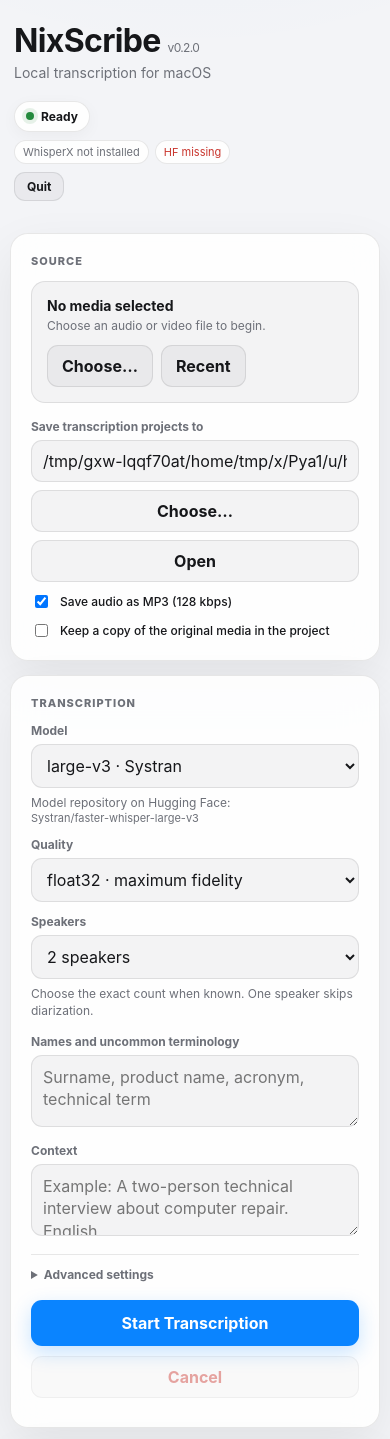
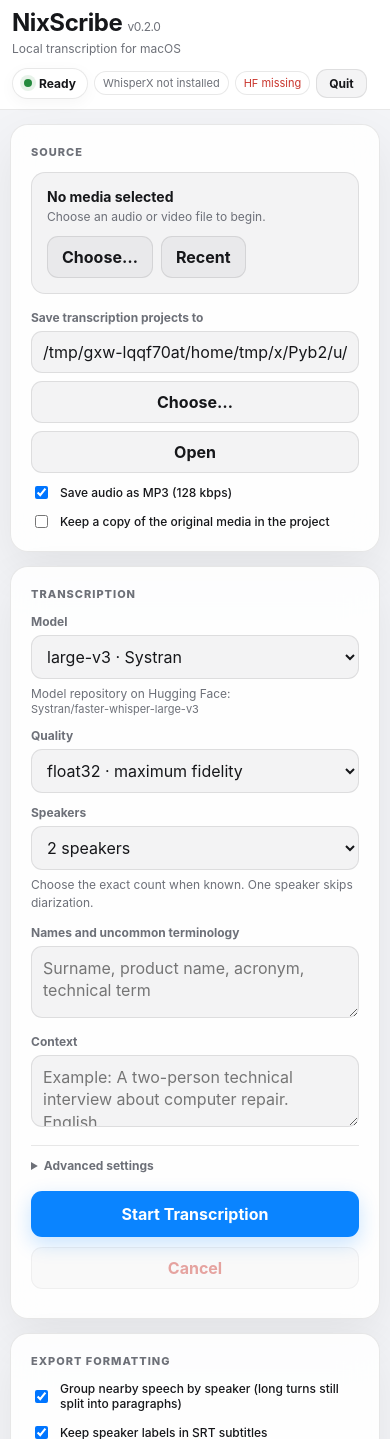
Before and after one commit to NixMcRetro/NixScribe, a Flask app: page / in a window 390 px wide. Shown: the top 1439 px of the page. Run offline with Flask 3, Linux system fonts and the light colour scheme; data that the repository does not hold is empty.

Commit message:
Keep app branding above the pinned full-width progress strip

```diff
--- a/templates/index.html
+++ b/templates/index.html
@@ -50,14 +50,20 @@
         var(--bg);
       color: var(--text);
     }
-    .shell { width: min(100% - 32px, 980px); margin: 34px auto 70px; }
+    .shell { width: min(100% - 32px, 980px); margin: 16px auto 70px; }
+    /* Keep branding, status and progress in one sticky group. The rest of the
+       document scrolls beneath it; no fixed-height offsets are needed. */
+    .pinned-header {
+      position: sticky; top: 0; z-index: 20; width: 100%;
+      background: var(--surface-strong); border-bottom: 1px solid var(--line);
+    }
     .topbar {
-      display: flex; align-items: flex-start; justify-content: space-between; gap: 20px;
-      padding: 4px 4px 18px;
+      display: flex; align-items: center; justify-content: space-between; gap: 12px;
+      width: 100%; padding: 12px 16px;
     }
-    h1 { margin: 0; font-size: 32px; letter-spacing: -.65px; line-height: 1.05; }
-    .subtitle { margin-top: 6px; color: var(--muted); font-size: 14px; }
-    .status-stack { display: flex; align-items: flex-end; flex-direction: column; gap: 8px; }
+    h1 { margin: 0; font-size: 24px; letter-spacing: -.45px; line-height: 1.12; }
+    .subtitle { margin-top: 4px; color: var(--muted); font-size: 12px; }
+    .status-stack { display: flex; align-items: center; justify-content: flex-end; flex-wrap: wrap; gap: 6px; }
     .status-pill {
       display: inline-flex; align-items: center; gap: 7px; border: 1px solid var(--line);
       background: var(--surface); border-radius: 999px; padding: 7px 11px; font-size: 12px;
@@ -121,11 +127,9 @@
     }
     details > summary { cursor: pointer; color: var(--muted); font-size: 12px; font-weight: 700; user-select: none; }
     details > summary::marker { color: var(--muted); }
-    /* A single, edge-to-edge status strip, outside the max-width content shell. */
+    /* The strip shares the header's sticky position and spans the window. */
     .progress-strip {
-      position: sticky; top: 0; z-index: 20; width: 100%;
-      background: var(--surface-strong); border-bottom: 1px solid var(--line);
-      margin: 0; padding: 0;
+      width: 100%; margin: 0; padding: 0;
     }
     .progress-strip .bar {
       width: 100%; height: 6px; margin: 0;
@@ -180,9 +184,9 @@
     .hidden { display: none !important; }
     .form-error { color: var(--bad); text-align: center; margin-top: 9px; font-size: 12px; font-weight: 650; }
     @media (max-width: 760px) {
-      .shell { width: min(100% - 20px, 980px); margin-top: 20px; }
-      .topbar { flex-direction: column; }
-      .status-stack { align-items: flex-start; }
+      .shell { width: min(100% - 20px, 980px); margin-top: 12px; }
+      .topbar { flex-wrap: wrap; padding: 10px 12px; }
+      .status-stack { justify-content: flex-start; }
       .microbadges { justify-content: flex-start; }
       .grid, .grid.two { grid-template-columns: 1fr; }
       .path-row, .source-box { grid-template-columns: 1fr; }
@@ -192,6 +196,21 @@
   </style>
 </head>
 <body>
+<div class="pinned-header">
+  <header class="topbar">
+    <div>
+      <h1>NixScribe <span style="font-size:12px;font-weight:400;color:var(--muted)">v{{ app_version }}</span></h1>
+      <div class="subtitle">Local transcription for macOS</div>
+    </div>
+    <div class="status-stack">
+      <div id="statusPill" class="status-pill"><span class="dot"></span><span id="statusLabel">Ready</span></div>
+      <div class="microbadges">
+        <span id="wxBadge" class="badge">WhisperX {{ whisperx_version }}</span>
+        <span id="tokenBadge" class="badge {{ 'good' if hf_token_set else 'bad' }}">HF {{ 'ready' if hf_token_set else 'missing' }}</span>
+      </div>
+      <button id="quitBtn" type="button" title="Quit NixScribe" style="padding:6px 12px;font-size:12px">Quit</button>
+    </div>
+  </header>
 <section id="progressCard" class="progress-strip hidden" aria-label="Transcription progress">
   <div id="overallTrack" class="bar" role="progressbar" aria-label="Overall progress" aria-valuemin="0" aria-valuemax="100" aria-valuenow="0"><div id="overallBar"></div></div>
   <div class="progress-body">
@@ -213,25 +232,8 @@
     </div>
   </div>
 </section>
+</div>
 <div class="shell">
-  <header class="topbar">
-    <div>
-      <h1>NixScribe <span style="font-size:12px;font-weight:400;color:var(--muted)">v{{ app_version }}</span></h1>
-      <div class="subtitle">Local transcription for macOS</div>
-    </div>
-    <div class="status-stack">
-      <div id="statusPill" class="status-pill"><span class="dot"></span><span id="statusLabel">Ready</span></div>
-      <div class="microbadges">
-        <span id="wxBadge" class="badge">WhisperX {{ whisperx_version }}</span>
-        <span id="tokenBadge" class="badge {{ 'good' if hf_token_set else 'bad' }}">HF {{ 'ready' if hf_token_set else 'missing' }}</span>
-      </div>
-      <button id="quitBtn" type="button" title="Quit NixScribe" style="padding:6px 12px;font-size:12px">Quit</button>
-    </div>
-  </header>
-
-
-
-
   <section class="card">
     <div class="section-title">Source</div>
     <div class="source-box">
```
Also changed, not shown: README.md.
